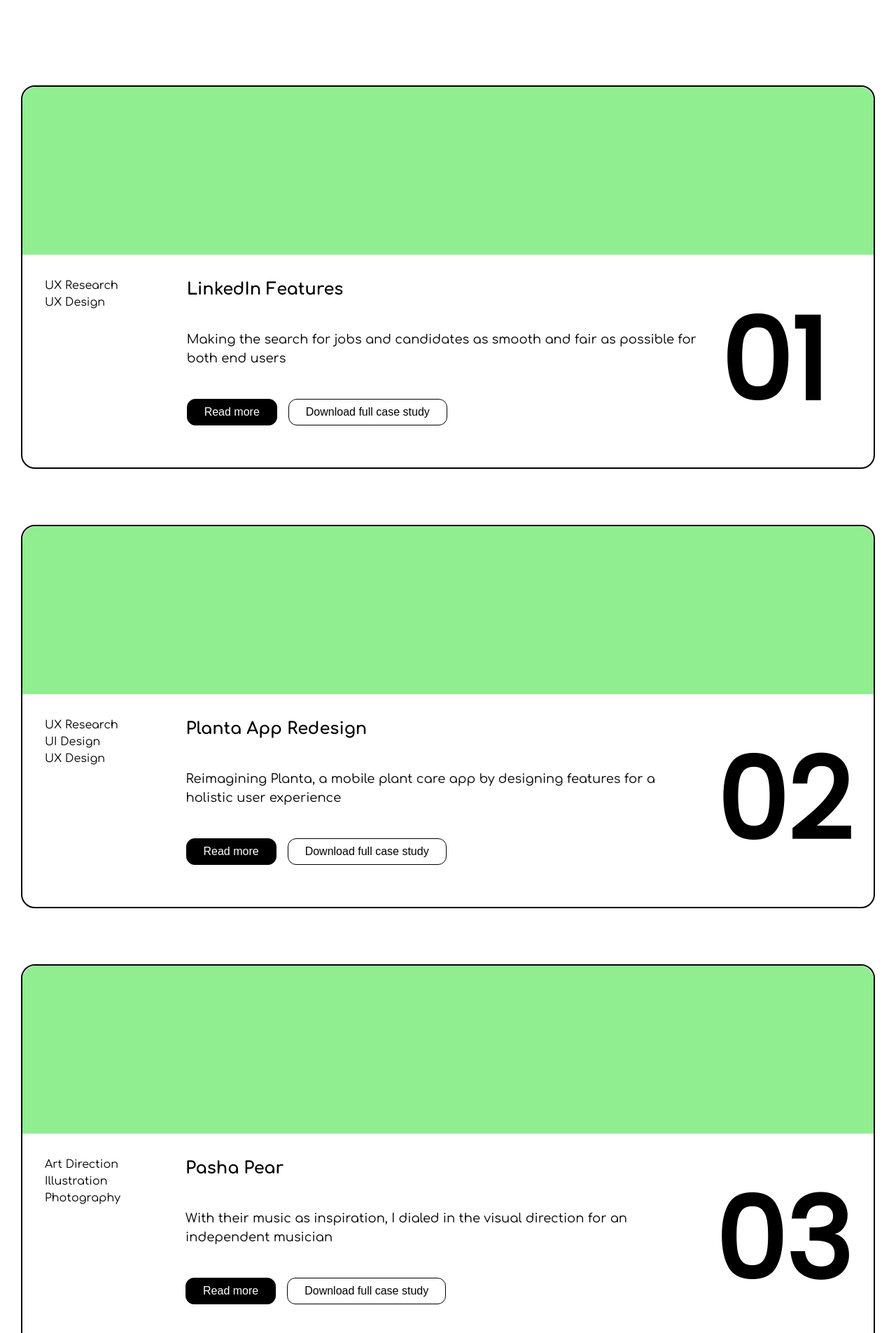
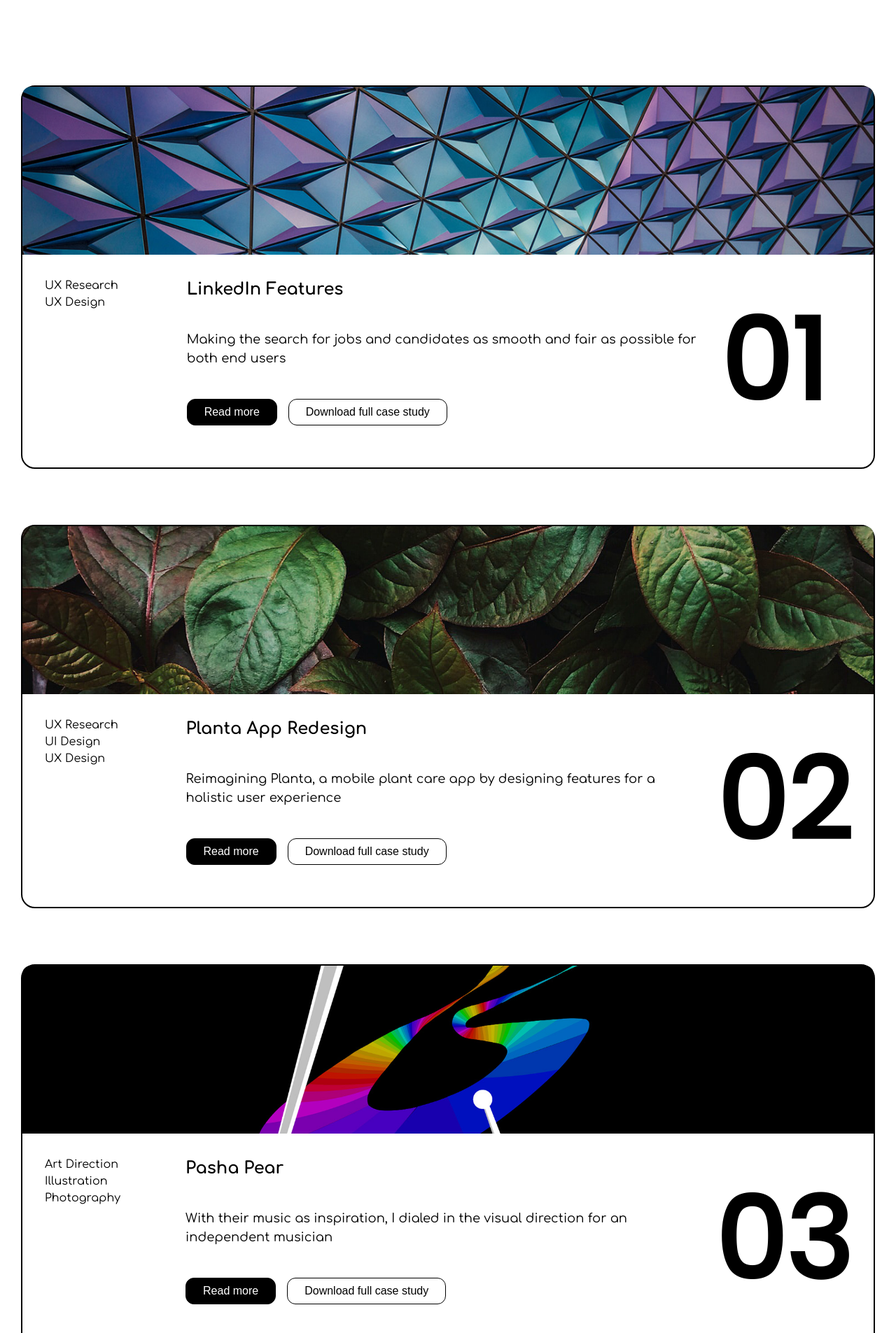
Before and after one commit to pashapear/jois-lee, a Next.js app: page / in a window 1280 px wide. Shown: the part 860-2765 px from the top of the page at 70% size. Built offline with nearby package versions, Linux system fonts and the light colour scheme.

Commit message:
adds hero images

```diff
--- a/pages/projects.js
+++ b/pages/projects.js
@@ -1,5 +1,6 @@
 import React from "react";
 import styled from "styled-components";
+import Image from "next/image";
 import useIsMobile from "../hooks/useIsMobile";
 import { BlackButton, ClearButton } from "../components/Button";
 import { motion, useViewportScroll, useTransform } from "framer-motion";
@@ -18,7 +19,7 @@
 		description:
 			"Making the search for jobs and candidates as smooth and fair as possible for both end users",
 		content: LinkedInContent,
-		img: { src: "/images/projects/linkedin-main", width: 320, height: 320 }
+		img: { src: "/images/projects/linkedin-main.jpg", width: 320, height: 320 }
 	},
 	{
 		id: 2,
@@ -27,7 +28,7 @@
 		description:
 			"Reimagining Planta, a mobile plant care app by designing features for a holistic user experience",
 		content: PlantaContent,
-		img: { src: "/images/projects/planta-main", width: 320, height: 320 }
+		img: { src: "/images/projects/planta-main.jpg", width: 320, height: 320 }
 	},
 	{
 		id: 3,
@@ -36,7 +37,7 @@
 		description:
 			"With their music as inspiration, I dialed in the visual direction for an independent musician",
 		content: PashaContent,
-		img: { src: "/images/projects/pasha-main", width: 320, height: 320 }
+		img: { src: "/images/projects/pasha-main.jpg", width: 320, height: 320 }
 	},
 	{
 		id: 4,
@@ -45,7 +46,7 @@
 		description:
 			"Designed, built, and launched a fully working site for an independent business",
 		content: MContent,
-		img: { src: "/images/projects/m-main", width: 320, height: 320 }
+		img: { src: "/images/projects/m-main.png", width: 1230, height: 320 }
 	}
 ];
 
@@ -66,10 +67,14 @@
 	border: 2px solid black;
 	border-radius: var(--radius-l);
 `;
+
 const CardImage = styled.div`
+	position: relative;
 	height: 15rem;
-	background-color: lightgreen;
-	border-radius: var(--radius-l) var(--radius-l) 0 0;
+	border-radius: var(--radius) var(--radius) 0 0;
+	overflow: hidden;
+	background: url(${({ imageUrl }) => imageUrl}) no-repeat center center;
+	background-size: cover;
 `;
 const CardContent = styled.div`
 	padding: 2rem;
@@ -127,7 +132,14 @@
 	gap: 5rem;
 `;
 
-const Card = ({ id, name, bullets, description, content: ExpandedContent }) => {
+const Card = ({
+	id,
+	img,
+	name,
+	bullets,
+	description,
+	content: ExpandedContent
+}) => {
 	const isMobile = useIsMobile();
 	const [expanded, setExpanded] = React.useState(false);
 	// const { scrollYProgress } = useViewportScroll();
@@ -138,7 +150,7 @@
 		// 	scale
 		// }}
 		>
-			<CardImage></CardImage>
+			<CardImage imageUrl={img.src} />
 			<CardContent isMobile={isMobile}>
 				<CardTitle>{name}</CardTitle>
 				<CardBullets>
```
